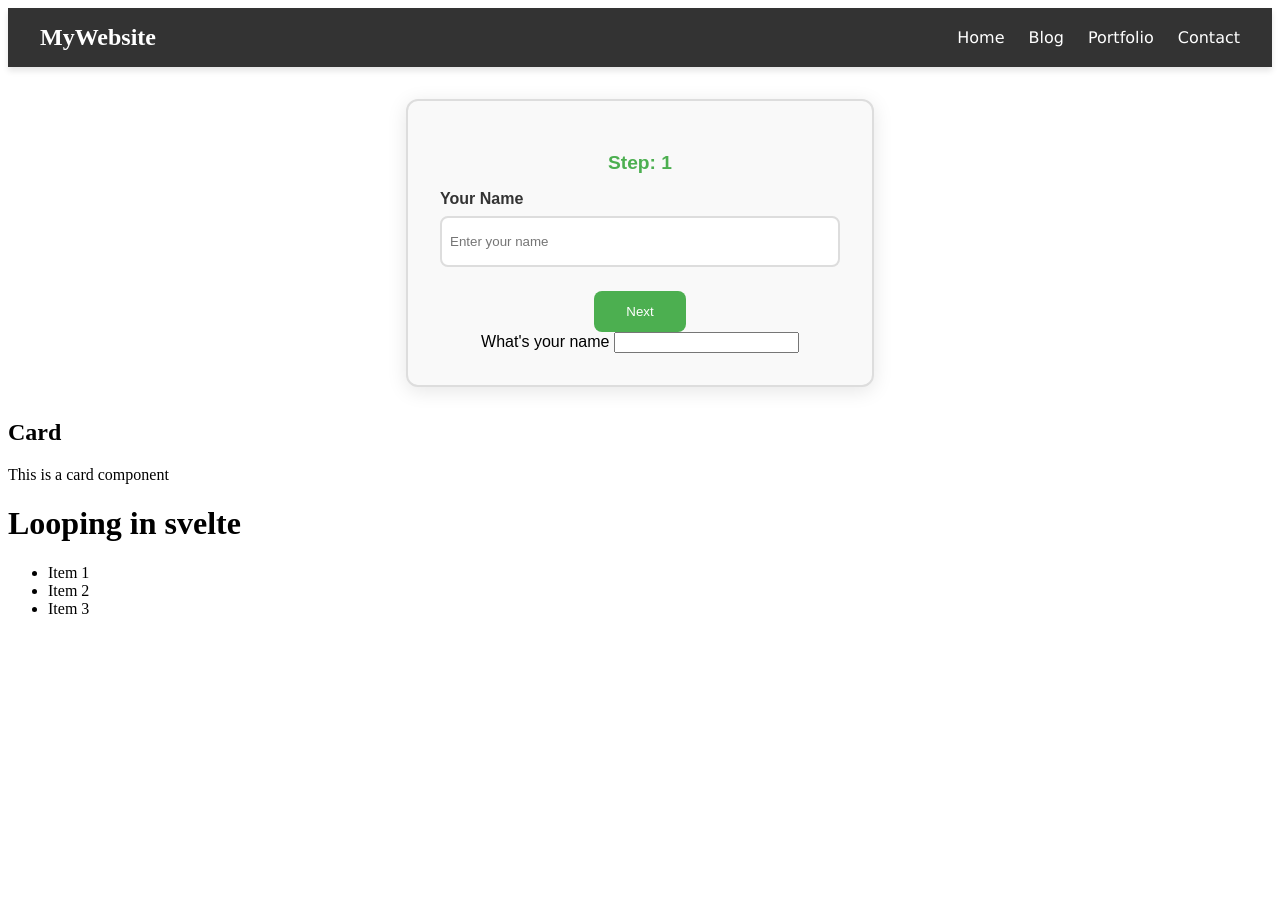
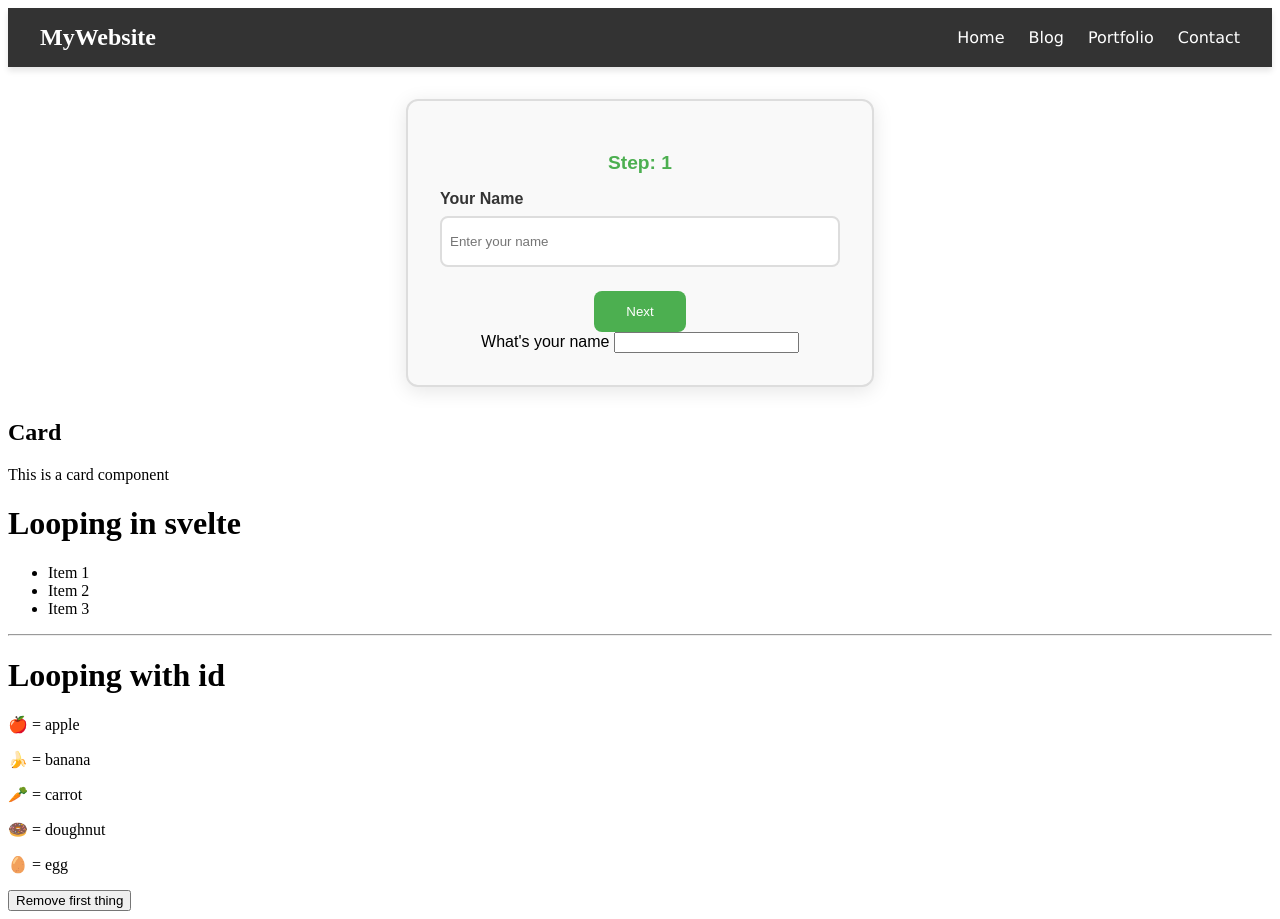
Before and after one commit to kamatealif/svelte-learning, a SvelteKit app: page / in a window 1280 px wide. Before the commit the page ends 800 px from the top, so only its background shows below. Built offline with nearby package versions, Linux system fonts and the light colour scheme.

Commit message:
looping with id to prevent dom complication to rendering element

```diff
--- a/src/routes/+page.svelte
+++ b/src/routes/+page.svelte
@@ -2,6 +2,7 @@
 	import Card from './Card.svelte';
 	import EachLoops from './EachLoops.svelte';
 	import Header from './Header.svelte';
+	import Thing from './Thing.svelte';
 
 	let formState = $state({
 		name: '',
@@ -9,6 +10,14 @@
 		step: 0,
 		error: ''
 	});
+
+	let things = $state([
+		{ id: 1, fruit_name: 'apple' },
+		{ id: 2, fruit_name: 'banana' },
+		{ id: 3, fruit_name: 'carrot' },
+		{ id: 4, fruit_name: 'doughnut' },
+		{ id: 5, fruit_name: 'egg' }
+	]);
 </script>
 
 <Header
@@ -87,7 +96,18 @@
 
 <h1>Looping in svelte</h1>
 
-<EachLoops/>
+<EachLoops />
+
+<hr />
+
+<h1>Looping with id</h1>
+{#each things as thing (thing.id)}
+	<Thing name={thing.fruit_name} />
+{/each}
+
+<button onclick={() => things.shift()}>
+	Remove first thing
+</button>
 <style>
 	.form-container {
 		max-width: 400px;
--- /dev/null
+++ b/src/routes/Thing.svelte
@@ -0,0 +1,16 @@
+<script>
+const emojis = {
+		apple: '🍎',
+		banana: '🍌',
+		carrot: '🥕',
+		doughnut: '🍩',
+		egg: '🥚'
+	};
+
+    let {name} = $props();
+	// ...but `emoji` is fixed upon initialisation
+	const emoji = emojis[name];
+</script>
+
+
+<p>{emoji} = {name}</p>
```
